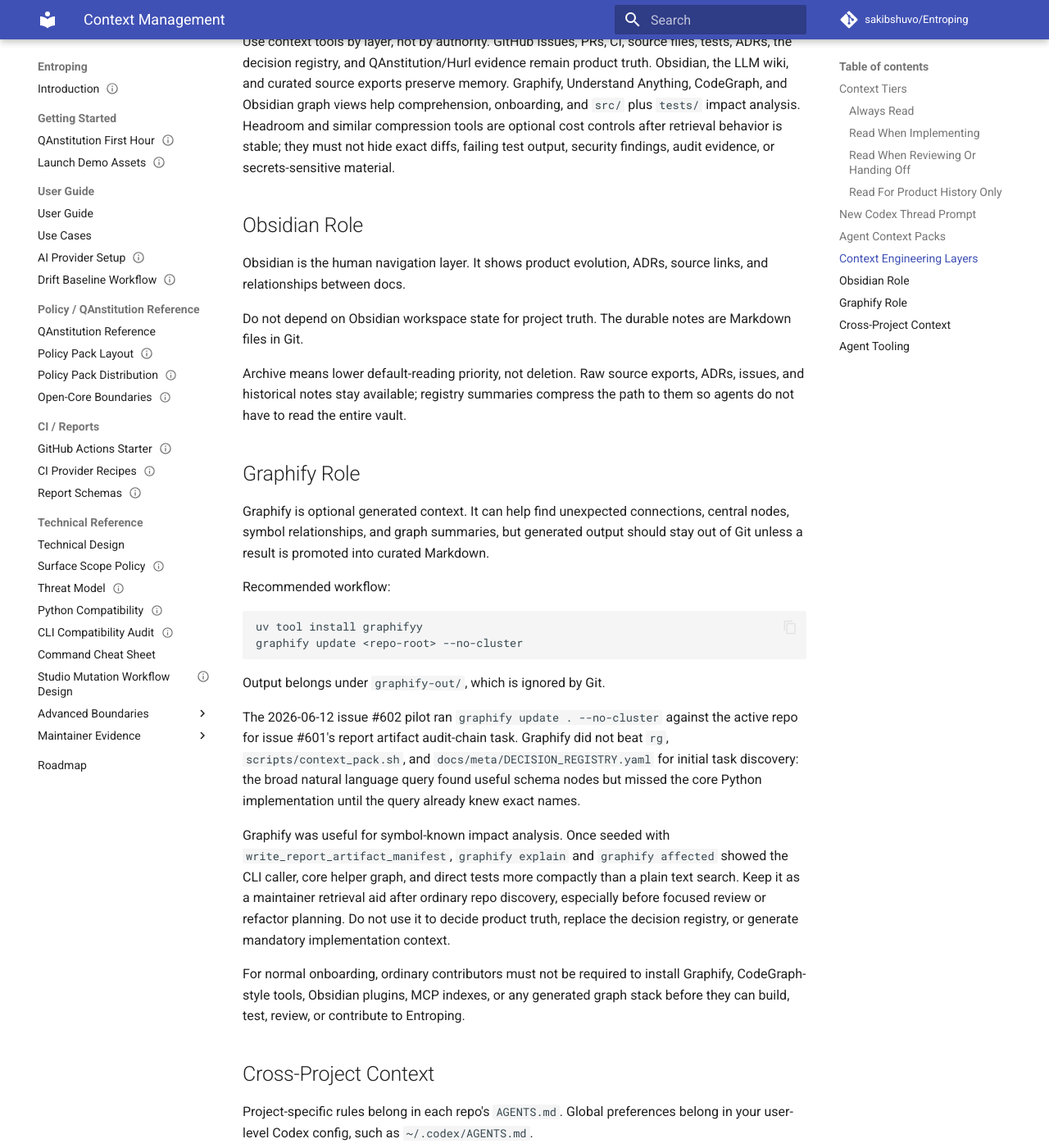
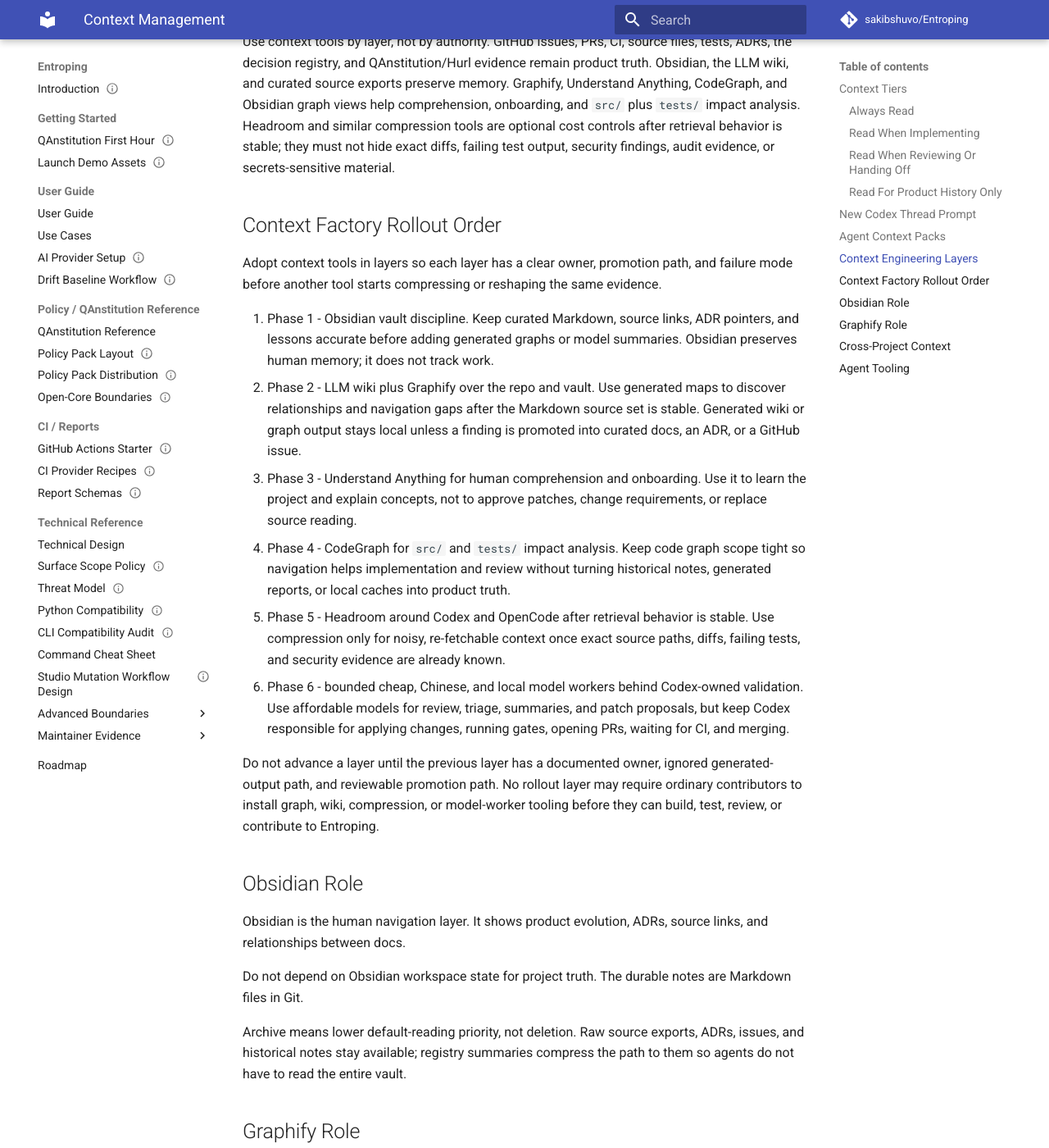
Before and after one commit to sakibshuvo/Entroping, an MkDocs documentation site: the page built from docs/meta/CONTEXT_MANAGEMENT.md, in a window 1280 px wide and 1400 px high, scrolled down 2216 px. Shown: the whole window at 82% size. Built offline with MkDocs 1.6.1 and Material for MkDocs 9.7.7, drawn with Linux system fonts in a browser that asks for light colours; comment, search, counter and statistics services are not loaded.

Commit message:
docs(context): document factory rollout order

```diff
--- a/docs/meta/CONTEXT_MANAGEMENT.md
+++ b/docs/meta/CONTEXT_MANAGEMENT.md
@@ -98,6 +98,39 @@
 retrieval behavior is stable; they must not hide exact diffs, failing test
 output, security findings, audit evidence, or secrets-sensitive material.
 
+## Context Factory Rollout Order
+
+Adopt context tools in layers so each layer has a clear owner, promotion path,
+and failure mode before another tool starts compressing or reshaping the same
+evidence.
+
+1. Phase 1 - Obsidian vault discipline. Keep curated Markdown, source links,
+   ADR pointers, and lessons accurate before adding generated graphs or model
+   summaries. Obsidian preserves human memory; it does not track work.
+2. Phase 2 - LLM wiki plus Graphify over the repo and vault. Use generated
+   maps to discover relationships and navigation gaps after the Markdown
+   source set is stable. Generated wiki or graph output stays local unless a
+   finding is promoted into curated docs, an ADR, or a GitHub issue.
+3. Phase 3 - Understand Anything for human comprehension and onboarding. Use it
+   to learn the project and explain concepts, not to approve patches, change
+   requirements, or replace source reading.
+4. Phase 4 - CodeGraph for `src/` and `tests/` impact analysis. Keep code graph
+   scope tight so navigation helps implementation and review without turning
+   historical notes, generated reports, or local caches into product truth.
+5. Phase 5 - Headroom around Codex and OpenCode after retrieval behavior is
+   stable. Use compression only for noisy, re-fetchable context once exact
+   source paths, diffs, failing tests, and security evidence are already known.
+6. Phase 6 - bounded cheap, Chinese, and local model workers behind
+   Codex-owned validation. Use affordable models for review, triage, summaries,
+   and patch proposals, but keep Codex responsible for applying changes,
+   running gates, opening PRs, waiting for CI, and merging.
+
+Do not advance a layer until the previous layer has a documented owner, ignored
+generated-output path, and reviewable promotion path. No rollout layer may
+require ordinary contributors to install graph, wiki, compression, or
+model-worker tooling before they can build, test, review, or contribute to
+Entroping.
+
 ## Obsidian Role
 
 Obsidian is the human navigation layer. It shows product evolution, ADRs, source links, and relationships between docs.
```
Also changed, not shown: .context/changelog.md (+5 -0 lines), 1 other file.
